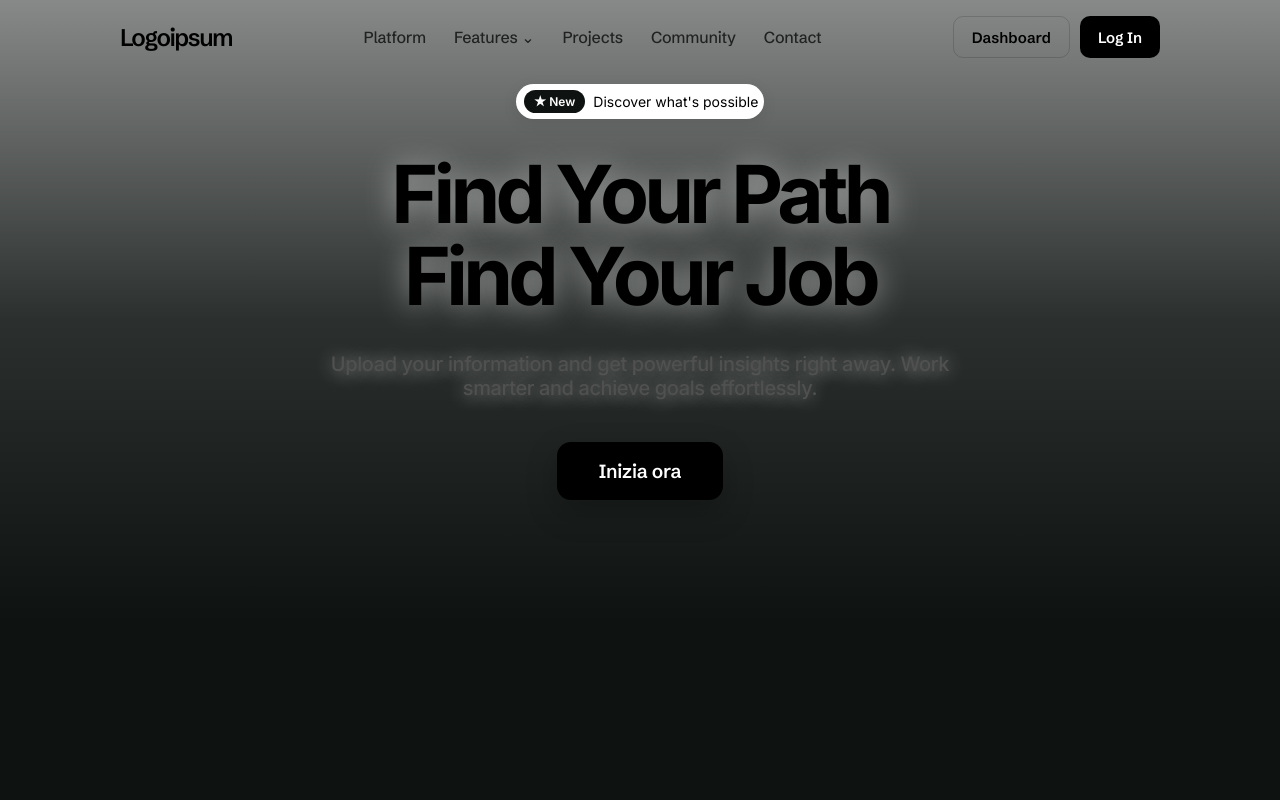
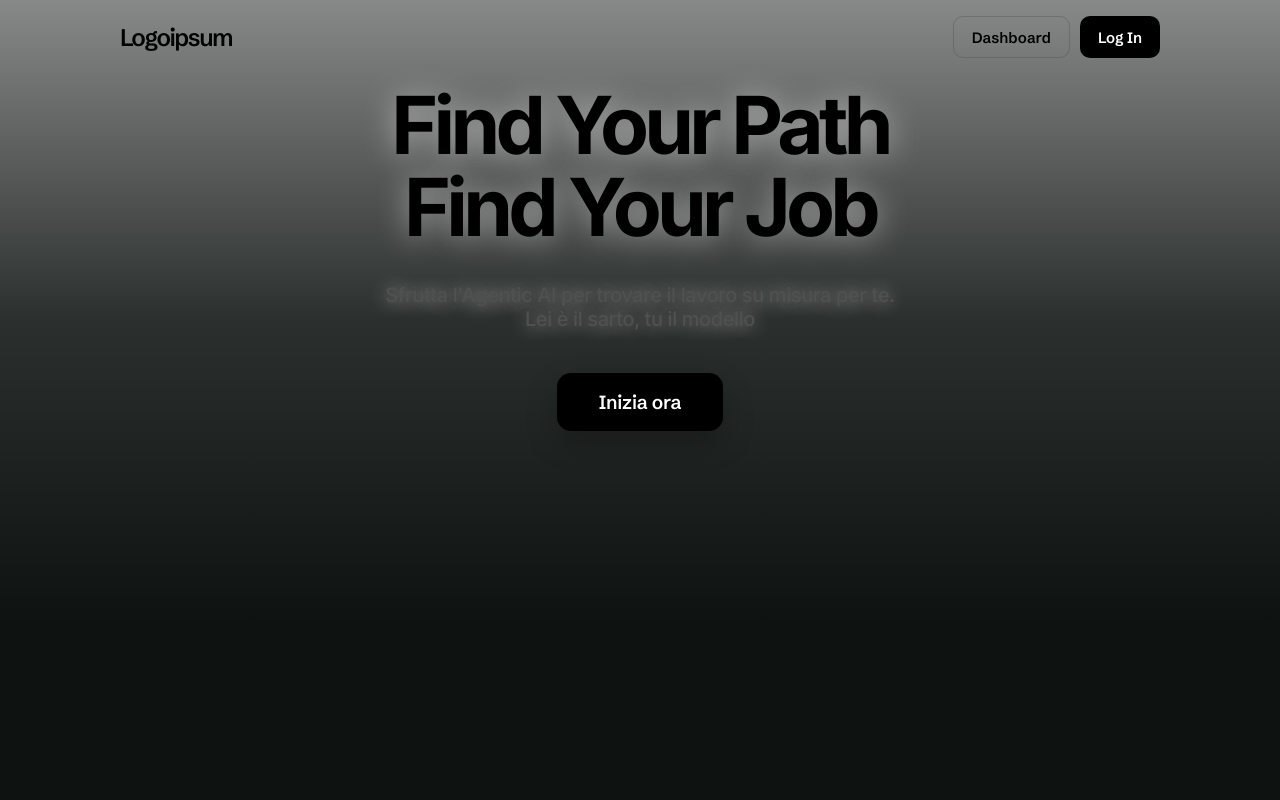
Before and after one commit to Nickasti/job-hunter-agent, a FastAPI app: template app/templates/onboarding.html in a window 1280 px wide. Run offline with FastAPI, Linux system fonts and the light colour scheme; the template is opened without the code that fills it, so the values that code supplies are empty; some libraries are stand-ins or nearby versions; some web fonts are replaced.

Commit message:
content(web): rimuovo menu+badge, nuovo sottotitolo Agentic AI, video meno upscalato
Co-Authored-By: Claude Fable 5 <noreply@anthropic.com>

```diff
--- a/app/templates/onboarding.html
+++ b/app/templates/onboarding.html
@@ -24,7 +24,7 @@
     /* ---------------- HERO ---------------- */
     .hero{position:relative;width:100%;min-height:100vh;min-height:100dvh;overflow:hidden;background:#0e1311;}
     .hero-video{position:absolute;top:0;left:50%;transform:translateX(-50%);
-      width:115%;height:115%;object-fit:cover;object-position:center;opacity:0;z-index:0;}
+      width:100%;height:100%;object-fit:cover;object-position:center;opacity:0;z-index:0;}
     .hero-scrim{position:absolute;inset:0;z-index:1;pointer-events:none;
       background:linear-gradient(180deg,rgba(255,255,255,.5) 0%,rgba(255,255,255,.12) 40%,rgba(255,255,255,0) 78%);}
     .hero-inner{position:relative;z-index:2;}
@@ -99,13 +99,6 @@
     <div class="hero-inner">
       <nav class="nav">
         <div class="logo">Logoipsum</div>
-        <div class="menu">
-          <a href="#">Platform</a>
-          <a href="#">Features ⌄</a>
-          <a href="#">Projects</a>
-          <a href="#">Community</a>
-          <a href="#">Contact</a>
-        </div>
         <div class="nav-cta">
           <a class="btn btn-ghost" href="/dashboard">Dashboard</a>
           <form action="/logout" method="post" style="margin:0"><button class="btn btn-dark">Log In</button></form>
@@ -113,12 +106,8 @@
       </nav>
 
       <div class="hero-content">
-        <div class="badge">
-          <span class="tag">★ New</span>
-          <span>Discover what's possible</span>
-        </div>
         <h1 class="headline">Find Your Path<br>Find Your Job</h1>
-        <p class="subtitle">Upload your information and get powerful insights right away. Work smarter and achieve goals effortlessly.</p>
+        <p class="subtitle">Sfrutta l'Agentic AI per trovare il lavoro su misura per te.<br>Lei è il sarto, tu il modello</p>
         <a class="cta" href="/onboarding/setup">Inizia ora</a>
       </div>
     </div>
```
